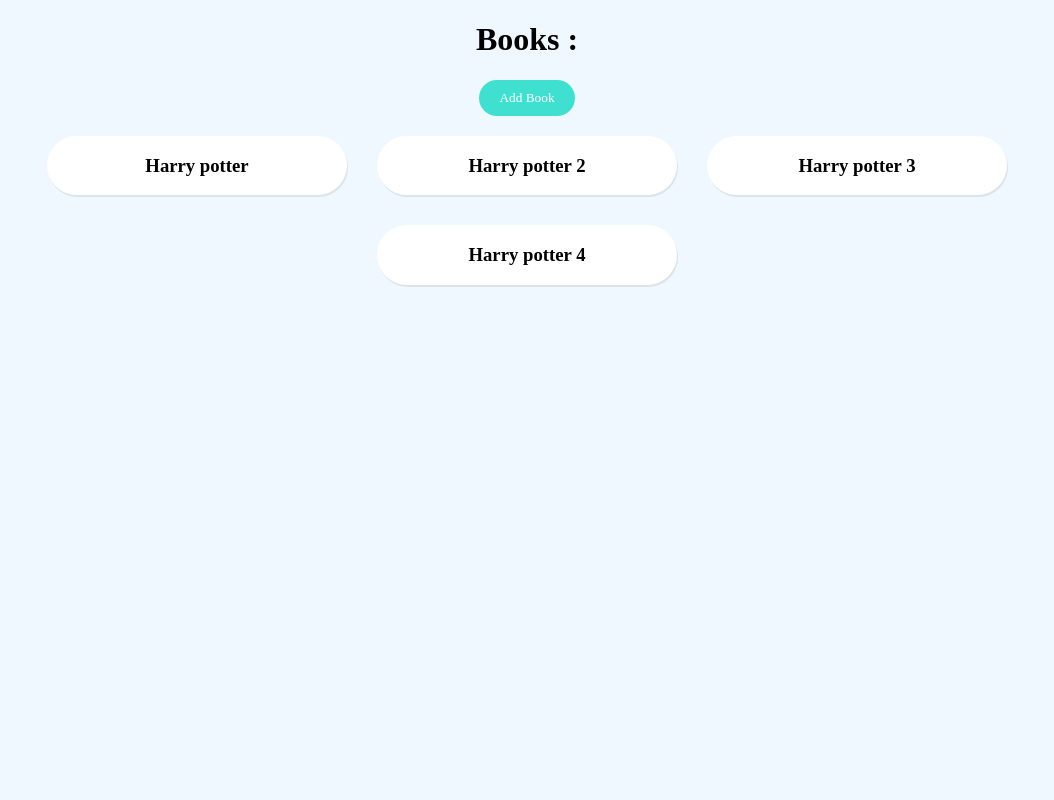
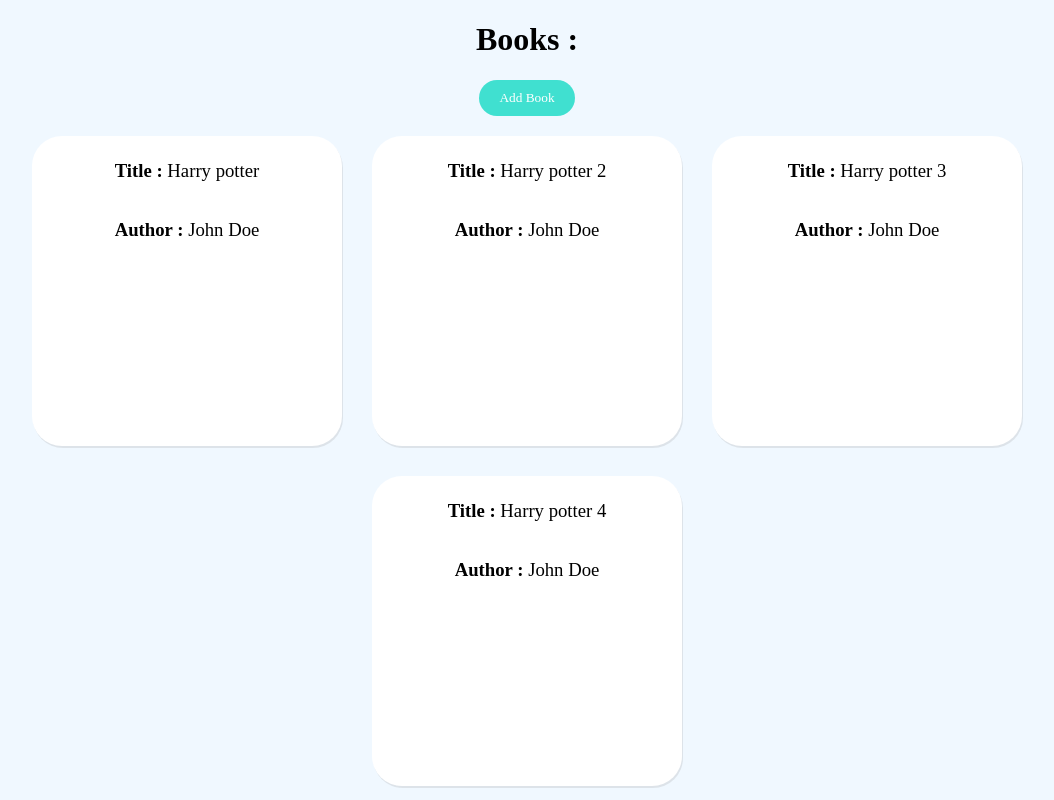
Before and after one commit to 0x4bd0/react-redux-project, a React (Create React App) app: page / in a window 1280 px wide. Shown: the whole page, without its empty margins (113-1167 px from the left). Built offline with nearby package versions, Linux system fonts and the light colour scheme.

Commit message:
updated style

```diff
--- a/src/components/book.js
+++ b/src/components/book.js
@@ -1,9 +1,19 @@
 const BookC = ({ book }) => {
     return (
         <div className="book">
-            <h3>
-                {book.title}
-            </h3>
+
+            <div className="bookItem">
+                <h3>
+                    Title : <span className="bookItemContent">{book.title}</span>
+                </h3>
+            </div>
+
+            <div className="bookItem">
+                <h3>
+                    Author : <span className="bookItemContent">{book.author}</span>
+                </h3>
+            </div>
+
         </div>
     );
 }
--- a/src/index.css
+++ b/src/index.css
@@ -49,6 +49,12 @@ code {
   background-color: white;
   border-radius: 30px;
   box-shadow: 1px 2px #8888882e;
+  height: 300px;
+  display: flex;
+    align-items: center;
+    align-content: center;
+     padding: 5px;
+    flex-direction: column;
 }
 
 
@@ -88,3 +94,13 @@ code {
 .nameValidation {
   color: red;
 }
+
+.bookItem {
+  flex: 1;
+  flex-grow: initial;
+}
+
+
+.bookItemContent {
+      font-weight: 100;
+}
--- a/src/reducers/bookReducer.js
+++ b/src/reducers/bookReducer.js
@@ -3,19 +3,23 @@
 const initState = [
     {
         id: 1,
-        title: 'Harry potter'
+        title: 'Harry potter',
+        author: 'John Doe'
     },
     {
         id: 2,
-        title: 'Harry potter 2'
+        title: 'Harry potter 2',
+        author: 'John Doe'
     },
     {
         id: 3,
-        title: 'Harry potter 3'
+        title: 'Harry potter 3',
+        author: 'John Doe'
     },
     {
         id: 4,
-        title: 'Harry potter 4'
+        title: 'Harry potter 4',
+        author: 'John Doe'
     },
 ]
 
```
